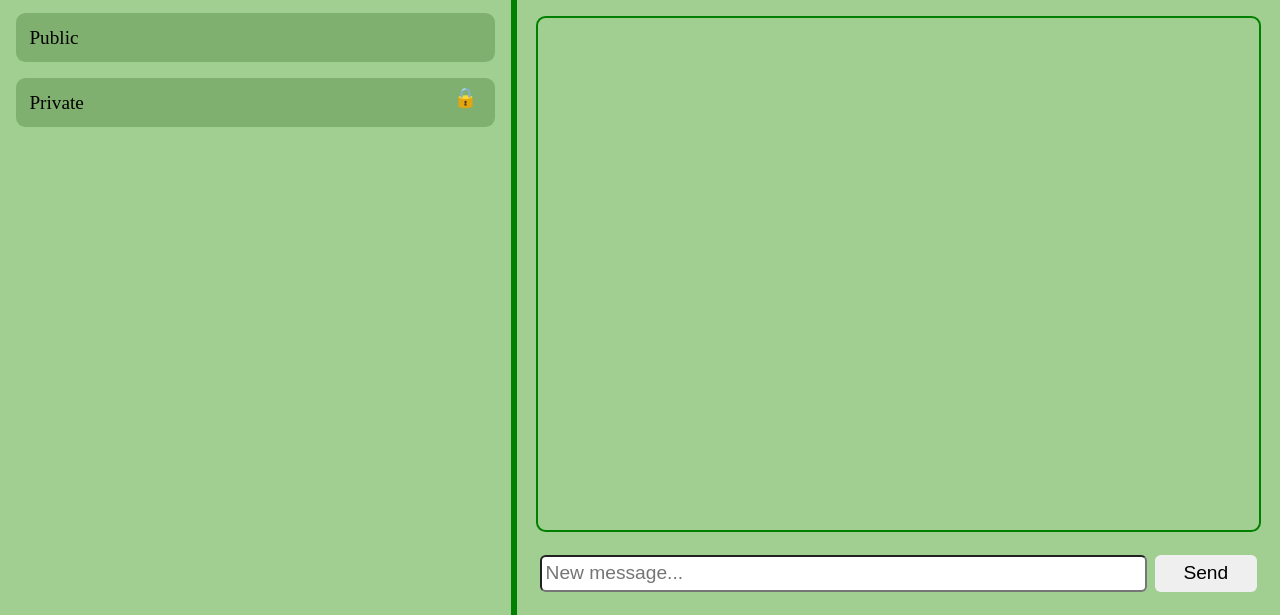
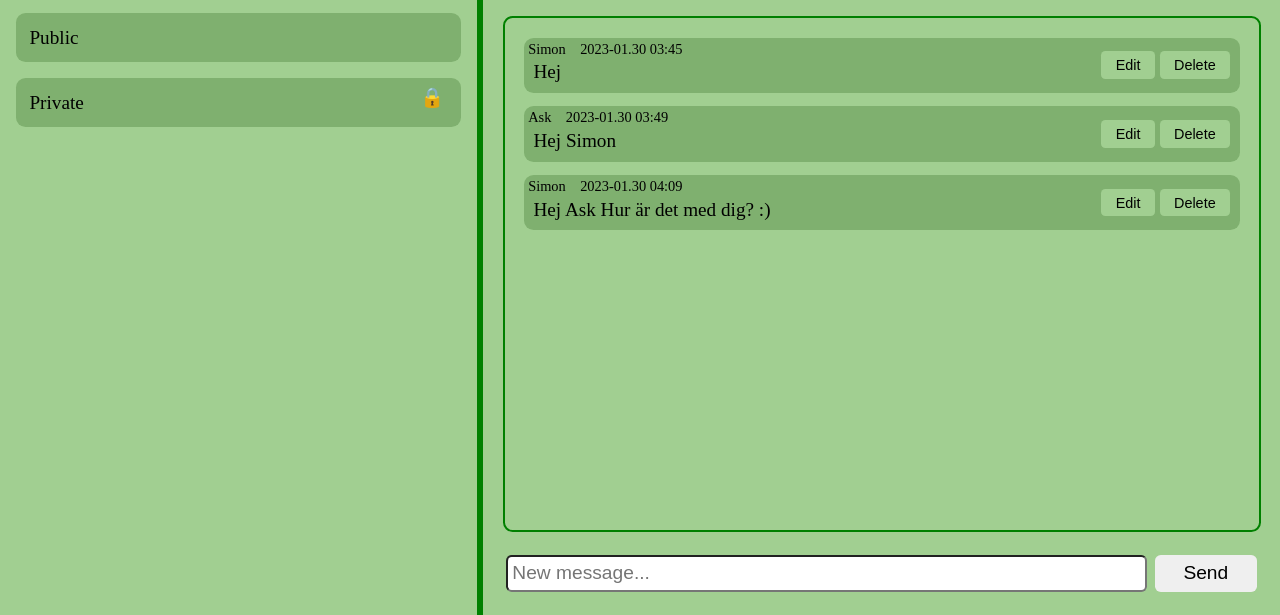
Before and after one commit to nordinsimon/Secure-chat, a website: page static/index.html in a window 1280 px wide. Shown: the part 185-800 px from the top of the page. Drawn offline with Linux system fonts and the light colour scheme.

Commit message:
Fontend Design and structure set for html and css

```diff
--- a/static/index.html
+++ b/static/index.html
@@ -43,10 +43,52 @@
         <div class="sub-header">
           <h3 id="selected-channel">Public</h3>
         </div>
+        <div class="chat-message">
+          <div class="message">
+            <div class="messagebox-left">
+              <div class="message-info">
+                <p class="message-user">Simon</p>
+                <p class="message-timestamp">2023-01.30 03:45</p>
+              </div>
+              <div class="message-main">
+                <p class="message-text">Hej</p>
+              </div>
+            </div>
+            <div class="messagebox-right">
+              <div><button>Edit</button> <button>Delete</button></div>
+            </div>
+          </div>
+          <div class="message">
+            <div class="messagebox-left">
+              <div class="message-info">
+                <p class="message-user">Ask</p>
+                <p class="message-timestamp">2023-01.30 03:49</p>
+              </div>
+              <div class="message-main">
+                <p class="message-text">Hej Simon</p>
+              </div>
+            </div>
+            <div class="messagebox-right">
+              <div><button>Edit</button> <button>Delete</button></div>
+            </div>
+          </div>
+          <div class="message">
+            <div class="messagebox-left">
+              <div class="message-info">
+                <p class="message-user">Simon</p>
+                <p class="message-timestamp">2023-01.30 04:09</p>
+              </div>
+              <div class="message-main">
+                <p class="message-text">Hej Ask Hur är det med dig? :)</p>
+              </div>
+            </div>
+            <div class="messagebox-right">
+              <div><button>Edit</button> <button>Delete</button></div>
+            </div>
+          </div>
+        </div>
 
-        <div class="chat-message"></div>
         <div class="chat-input">
-          <div class="avatar"></div>
           <input type="text" placeholder="New message..." />
           <button>Send</button>
         </div>
--- a/static/style.css
+++ b/static/style.css
@@ -34,7 +34,6 @@ header h1 {
 .auth_input {
   display: flex;
   flex-direction: column;
-
   font-size: 100%;
 }
 
@@ -82,7 +81,6 @@ main > * {
 
 .channels-list {
   list-style: none;
-
   margin: 0;
   padding: 0;
   margin-top: 0.5em;
@@ -116,16 +114,56 @@ main > * {
   padding: 1em;
   border: 2px solid green;
   border-radius: 0.5em;
+  height: calc(100vh - 300px);
+  overflow: scroll;
 }
+.message {
+  display: flex;
+  flex-direction: row;
+  justify-content: space-between;
+  margin: 0;
+  margin-bottom: 0.7em;
+  padding: 0;
+  background-color: #7fb06f;
+  border-radius: 0.5em;
+}
+.message p {
+  margin: 0;
+}
+.messagebox-left {
+  flex-grow: 1;
+}
+.message-info {
+  padding: 0.2em 0.3em 0em 0.3em;
+  font-size: 75%;
+  display: flex;
+}
+.message-user {
+  padding-right: 1em;
+}
+.message-main {
+  display: flex;
+  justify-content: space-between;
+  padding: 0.2em 0.5em 0.5em 0.5em;
+}
+.messagebox-right {
+  padding: 0.71em 0.5em 0.71em 0.3em;
+}
+
+.messagebox-right button {
+  font-size: 75%;
+  border-radius: 0.3em;
+  padding: 0.4em 1em;
+  background-color: #a1cf91;
+}
+
 .chat-input {
+  display: flex;
   margin: 1em;
   margin-top: 0.5em;
   padding: 0.2em;
 }
 
-.chat-input {
-  display: flex;
-}
 .chat-input input {
   flex-grow: 1;
   border-radius: 0.3em;
```
